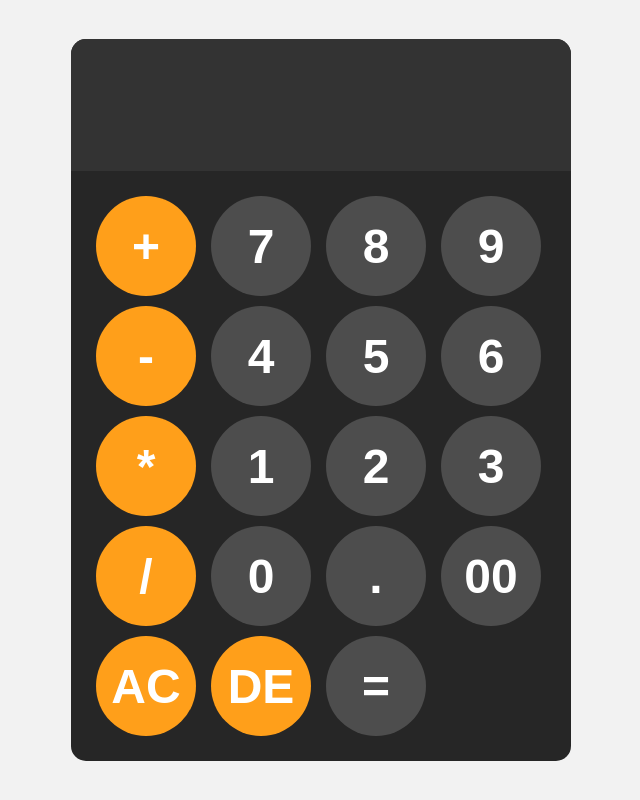
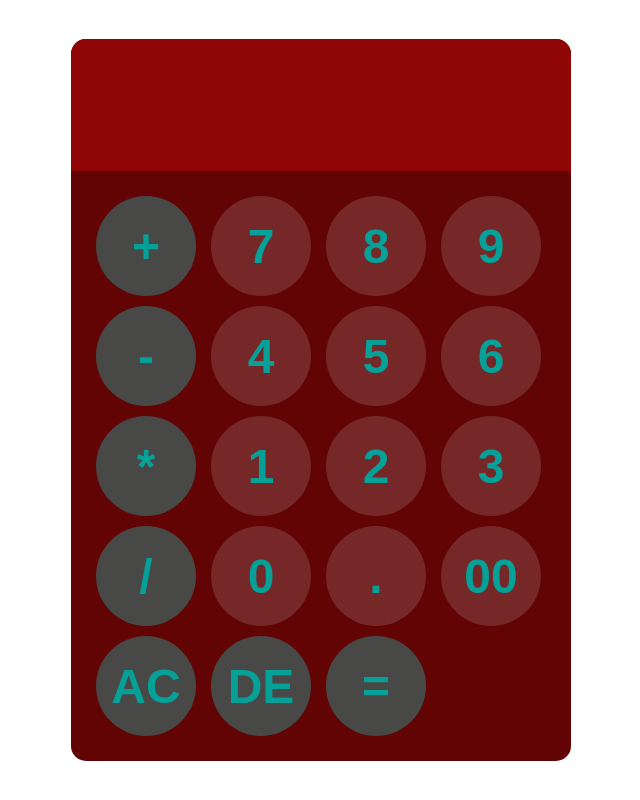
Before and after one commit to waheedkhan70/calculator, a plain HTML site: page calulator.html in a window 1280 px wide. Shown: the whole page, without its empty margins (319-959 px from the left). Drawn offline with Linux system fonts and the light colour scheme.

Commit message:
Update calculator.css

```diff
--- a/calculator.css
+++ b/calculator.css
@@ -4,53 +4,64 @@ body{
     justify-content: center;
     align-items: center;
     height: 100vh;
-    background-color: hsl(0, 0%, 95%);
+    background-color: hsl(0, 0%, 100%);
 }
 #calculator{
     font-family: Arial, sans-serif;
-    background-color: hsl(0, 0%, 15%);
+    background-color: hsl(0, 92%, 20%);
     border-radius: 15px;
     max-width: 500px;
     overflow: hidden;
 }
 #display{
-    width: 100%;
+    width: 95%;
     padding: 20px;
     font-size: 5rem;
     text-align: left;
     border: none;
-    background-color: hsl(0, 0%, 20%);
-    color: white;
+    background-color: hsl(0, 93%, 29%);
+    color: rgb(255, 255, 255);
 }
 #keys{
     display: grid;
     grid-template-columns: repeat(4, 1fr);
     gap: 10px;
     padding: 25px;
+    box-shadow: 3px 3px 10px 5px;
 }
 button{
     width: 100px;
     height: 100px;
     border-radius: 50px;
     border: none;
-    background-color: hsl(0, 0%, 30%);
-    color: white;
+    background-color: hsl(0, 49%, 31%);
+    color: rgb(5, 160, 152);
     font-size: 3rem;
     font-weight: bold;
     cursor: pointer;
 }
 button:hover{
-    background-color: hsl(0, 0%, 40%);
+    background-color: hsl(0, 25%, 39%);
 }
 button:active{
-    background-color: hsl(0, 0%, 50%);
+    background-color: hsl(0, 93%, 16%);
 }
 .operator-btn{
-    background-color: hsl(35, 100%, 55%);
+    background-color: hsl(60, 1%, 28%);
 }
 .operator-btn:hover{
-    background-color: hsl(35, 100%, 65%);
+    background-color: hsl(0, 1%, 16%);
 }
 .operator-btn:active{
-    background-color: hsl(35, 100%, 75%);
+    background-color: hsl(0, 0%, 0%);
 }
+
+.equal{
+    background-color: hsl(60, 1%, 28%);
+}
+.equal:hover{
+    background-color: hsl(0, 20%, 20%);
+}
+.equal:active{
+    background-color: hsl(0, 0%, 0%);
+}
```
